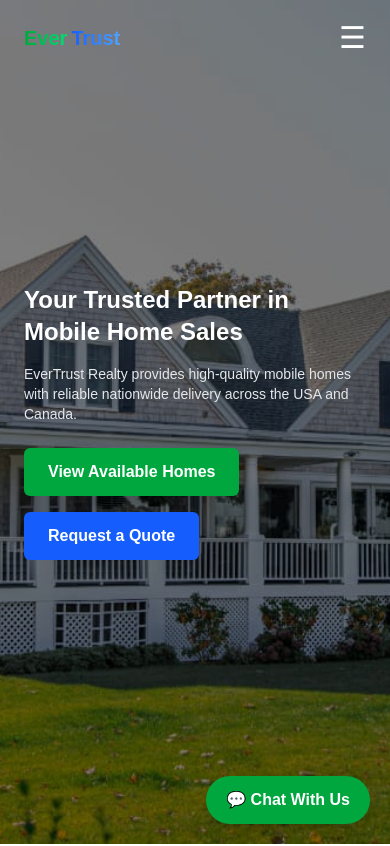
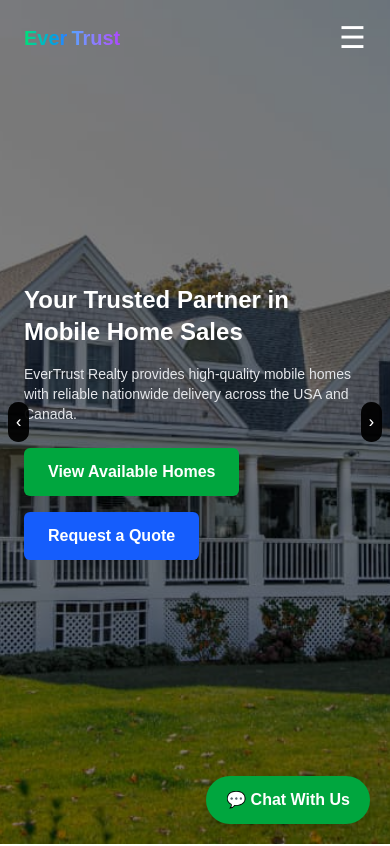
Before and after one commit to Asaptn/evertrust-realty, a Next.js app: page / in a window 390 px wide. Shown: the top 846 px of the page. Built offline with nearby package versions, Linux system fonts and the light colour scheme.

Commit message:
Fix navbar logo shrinking on mobile

```diff
--- a/src/app/page.tsx
+++ b/src/app/page.tsx
@@ -165,6 +165,30 @@ className="bg-white py-10 sm:py-14 lg:py-20">
 <div className="grid grid-cols-1 md:grid-cols-2 lg:grid-cols-3 gap-8">
 
   {/* Card 1: CM6622L */}
+  <button
+  className="
+    absolute left-2 top-1/2 -translate-y-1/2
+    bg-black/60 text-white
+    p-2 rounded-full
+    opacity-100 sm:opacity-0 sm:group-hover:opacity-100
+    z-10
+  "
+>
+  ‹
+</button>
+
+<button
+  className="
+    absolute right-2 top-1/2 -translate-y-1/2
+    bg-black/60 text-white
+    p-2 rounded-full
+    opacity-100 sm:opacity-0 sm:group-hover:opacity-100
+    z-10
+  "
+>
+  ›
+</button>
+
   <div className="bg-white rounded-2xl overflow-hidden shadow-lg border border-gray-100 flex flex-col">
     <div className="relative h-[220px]">
       <img src="/images/cm6622l/cm6622-1.jpg" alt="CM6622L" className="w-full h-full object-cover" />
@@ -186,6 +210,30 @@ className="bg-white py-10 sm:py-14 lg:py-20">
   </div>
 
   {/* Card 2: RC2758 */}
+  <button
+  className="
+    absolute left-2 top-1/2 -translate-y-1/2
+    bg-black/60 text-white
+    p-2 rounded-full
+    opacity-100 sm:opacity-0 sm:group-hover:opacity-100
+    z-10
+  "
+>
+  ‹
+</button>
+
+<button
+  className="
+    absolute right-2 top-1/2 -translate-y-1/2
+    bg-black/60 text-white
+    p-2 rounded-full
+    opacity-100 sm:opacity-0 sm:group-hover:opacity-100
+    z-10
+  "
+>
+  ›
+</button>
+
   <div className="bg-white rounded-2xl overflow-hidden shadow-lg border border-gray-100 flex flex-col">
     <div className="relative h-[220px]">
       <img src="/images/rc2758/rc2758-1.jpg" alt="RC2758" className="w-full h-full object-cover" />
@@ -207,6 +255,30 @@ className="bg-white py-10 sm:py-14 lg:py-20">
   </div>
 
   {/* Card 3: La Jolla */}
+  <button
+  className="
+    absolute left-2 top-1/2 -translate-y-1/2
+    bg-black/60 text-white
+    p-2 rounded-full
+    opacity-100 sm:opacity-0 sm:group-hover:opacity-100
+    z-10
+  "
+>
+  ‹
+</button>
+
+<button
+  className="
+    absolute right-2 top-1/2 -translate-y-1/2
+    bg-black/60 text-white
+    p-2 rounded-full
+    opacity-100 sm:opacity-0 sm:group-hover:opacity-100
+    z-10
+  "
+>
+  ›
+</button>
+
   <div className="bg-white rounded-2xl overflow-hidden shadow-lg border border-gray-100 flex flex-col">
     <div className="relative h-[220px]">
       <img src="/images/la-jolla/la-jolla-1.jpg" alt="La Jolla" className="w-full h-full object-cover" />
--- a/src/components/Navbar.tsx
+++ b/src/components/Navbar.tsx
@@ -11,19 +11,24 @@ export default function Navbar() {
       <div className="max-w-7xl mx-auto px-6 py-5 flex items-center justify-between">
 
         {/* TEXT LOGO */}
-        <Link href="/" className="flex items-center min-w-0">
-          <span className="font-bold text-xl sm:text-2xl whitespace-nowrap">
-            <span className="bg-gradient-to-r from-green-600 to-green-400 bg-clip-text text-transparent">
+       <Link
+  href="/"
+  className="flex items-center shrink-0 whitespace-nowrap"
+>
+  <span className="font-bold text-xl sm:text-2xl min-w-max">
+    <span className="bg-gradient-to-r from-green-400 to-blue-500 bg-clip-text text-transparent">
       Ever
     </span>
-            <span className="ml-1 bg-gradient-to-r from-blue-600 to-blue-400 bg-clip-text text-transparent">
+    <span className="ml-1 bg-gradient-to-r from-blue-400 to-purple-500 bg-clip-text text-transparent">
       Trust
     </span>
-            <span className="ml-2 text-white hidden sm:inline tracking-[0.25em] text-sm">
+    <span className="ml-2 text-white hidden sm:inline">
       REALTY
     </span>
   </span>
 </Link>
+
+
 
         {/* DESKTOP NAV */}
         <nav className="hidden md:flex gap-8 text-white font-medium">
```
Lines whose indentation alone changed are shown as unchanged.
